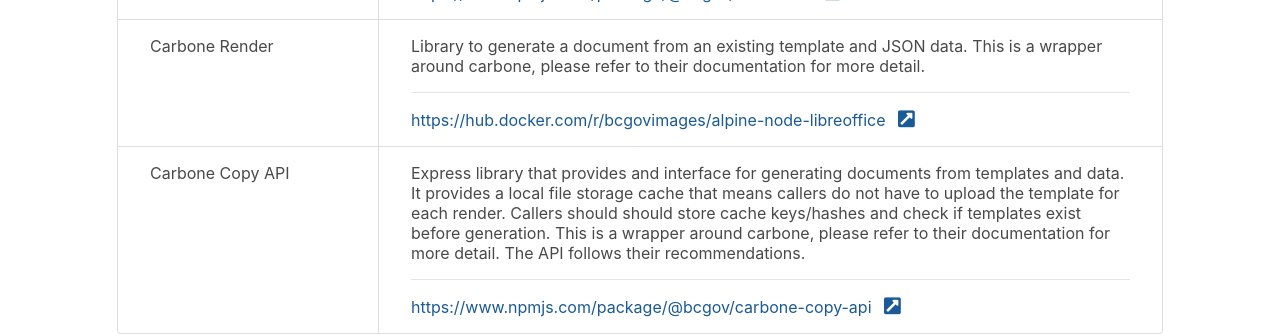
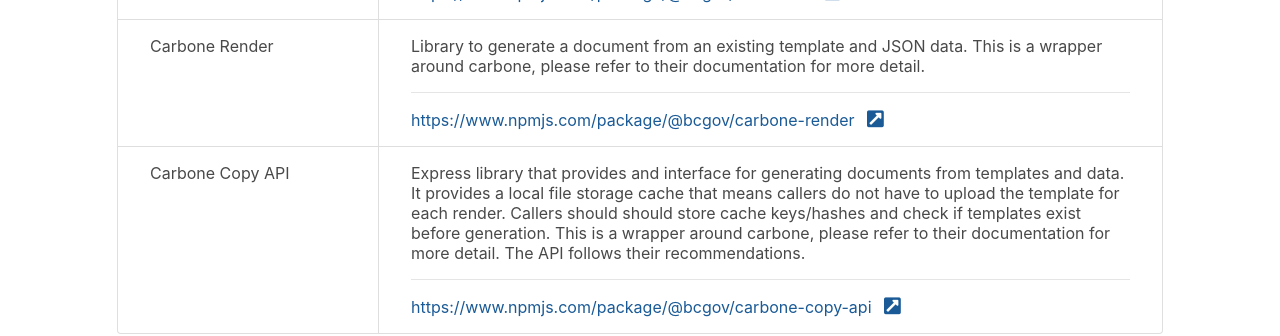
Before and after one commit to bcgov/common-service-showcase, a Jekyll site: the page built from collections/_services/cdogs.md, in a window 1280 px wide and 900 px high, scrolled down 1841 px. Shown: the part 470-806 px from the top of the window. Built offline with Jekyll 4.4.1, drawn with Linux system fonts in a browser that asks for light colours; nearby versions of some CDN libraries; part of the change alters nothing that is shown.

Commit message:
update carbone-render link

```diff
--- a/collections/_services/cdogs.md
+++ b/collections/_services/cdogs.md
@@ -34,7 +34,7 @@ npmPackages:
     url: https://www.npmjs.com/package/@bcgov/file-cache
     description: Library to store files locally identified by a hash of the file contents. A sub-directory is created and identified by a hash of the file, the original file is then stored under the hash sub-directory. The hash is created when writing the binary contents to disk. Each file will generate a unique hash.
   - name: Carbone Render
-    url: https://hub.docker.com/r/bcgovimages/alpine-node-libreoffice
+    url: https://www.npmjs.com/package/@bcgov/carbone-render
     description: Library to generate a document from an existing template and JSON data. This is a wrapper around carbone, please refer to their documentation for more detail.
   - name: Carbone Copy API
     url: https://www.npmjs.com/package/@bcgov/carbone-copy-api
```
